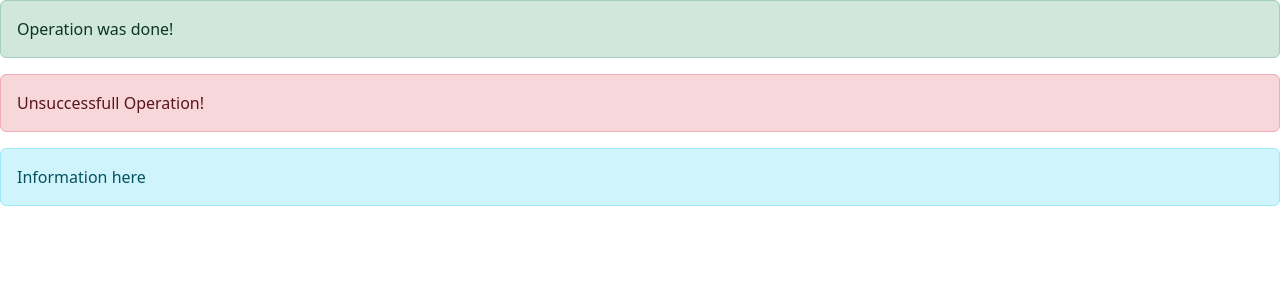
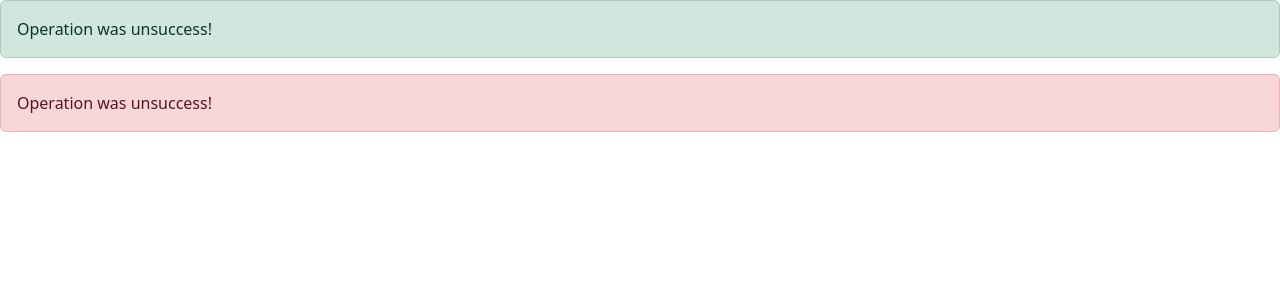
Before and after one commit to FaFa987/vite-react, a React (Vite) app: page / in a window 1280 px wide. Shown: the top 300 px of the page. Built offline with nearby package versions, Linux system fonts and the light colour scheme.

Commit message:
stastus --> use Object

```diff
--- a/src/App.jsx
+++ b/src/App.jsx
@@ -2,17 +2,21 @@ import AlertMessage from "./AlertMessage";
 
 
 export const App = () => {
+  const apiResponse = {
+    status : 400,
+    message : "Operation was unsuccess!",
+  }
 
-  const apiResponse = {
-    alertType : "alert-success",
-    message : "Operation was done!"
-  }
   return (
     <>
-    <AlertMessage alertType= {apiResponse.alertType} message ={apiResponse.message}/>
+    <AlertMessage alertType="alert-success" message ={apiResponse.message}/>
 
-    <AlertMessage alertType= "alert-danger" message ="Unsuccessfull Operation!"/>
-    <AlertMessage alertType= "alert-info" message ="Information here"/>
+    {
+      apiResponse && apiResponse.status == 400 && (
+        <AlertMessage alertType="alert-danger" message ={apiResponse.message}/>
+      )
+    }
+
 
     </>
   );
```
